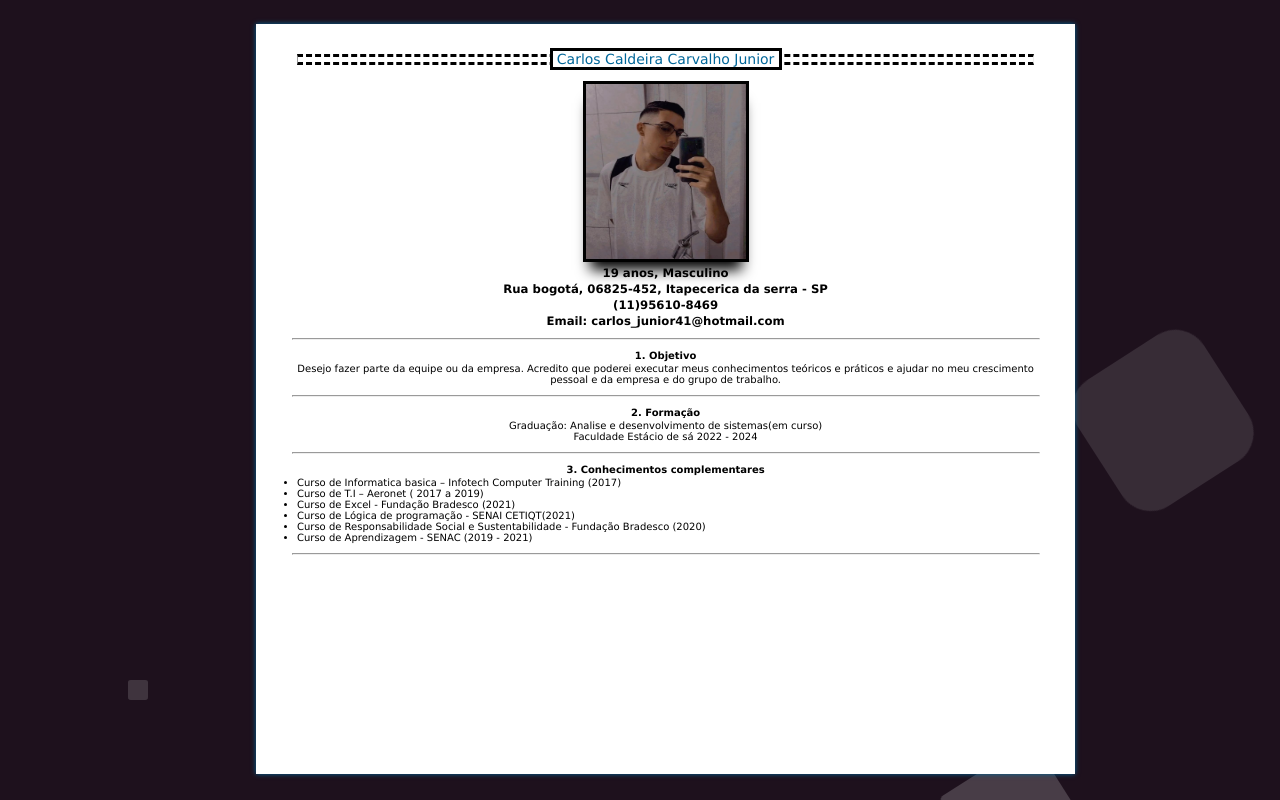
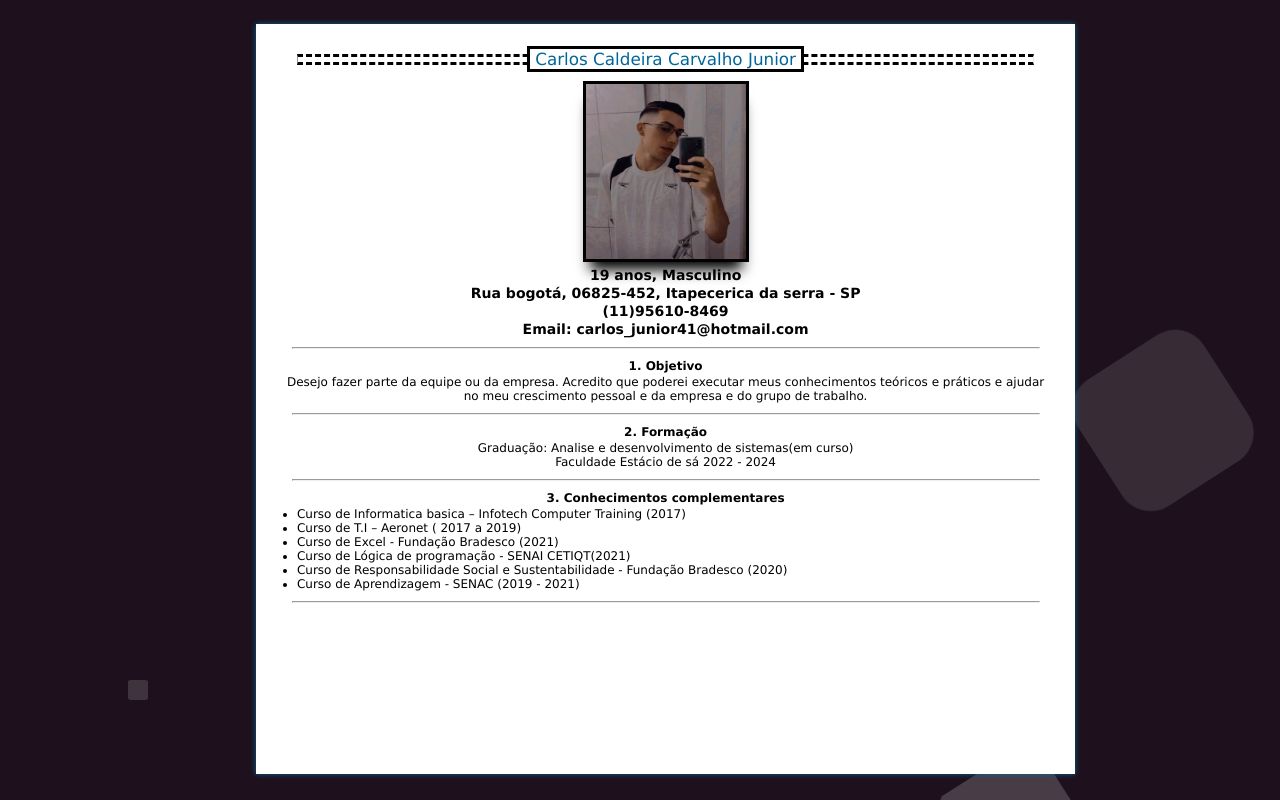
Before and after one commit to ChamPlz/curriculum, a plain HTML site: page index.html in a window 1280 px wide. Drawn offline with Linux system fonts and the light colour scheme.

Commit message:
Update style.css

```diff
--- a/css/style.css
+++ b/css/style.css
@@ -3,7 +3,7 @@
     padding: 0;
    }
 html {
-    font-size: 62.5%; /* (16/10)*100 = 62.5% => 1rem = 10px */
+    font-size: 75%; /* (16/10)*100 = 62.5% => 1rem = 10px */
     box-sizing: border-box;
     scroll-behavior: smooth;
 }
```
